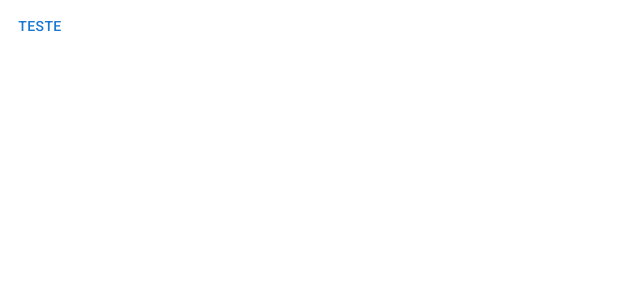
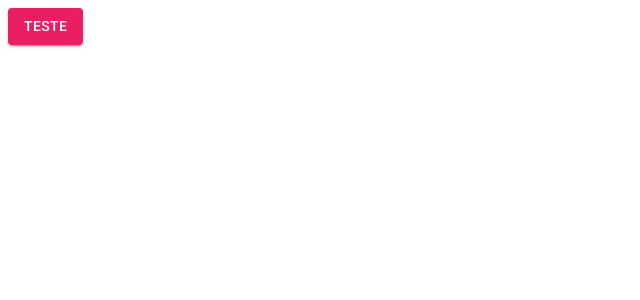
Before and after one commit to PedrinhoNovaes/Projetinho, a React (Create React App) app: page /pagina-inicial in a window 1280 px wide. Shown: the top 300 px of the page, without its empty margins (0-640 px from the left). Built offline with nearby package versions, Linux system fonts and the light colour scheme.

Commit message:
Adicionado tema claro e provider de tema.

```diff
--- a/src/App.tsx
+++ b/src/App.tsx
@@ -1,10 +1,14 @@
+import { ThemeProvider } from "@mui/material";
 import { BrowserRouter } from "react-router-dom";
 import { AppRoutes } from "./routes";
+import { LightTheme } from "./shared/themes";
 
 export const App = () =>{
   return (
-    < BrowserRouter>
-      <AppRoutes />
-    </BrowserRouter>
+    <ThemeProvider theme={LightTheme}>
+     < BrowserRouter>
+       <AppRoutes />
+     </BrowserRouter>
+    </ThemeProvider>
   );
 }
--- a/src/routes/index.tsx
+++ b/src/routes/index.tsx
@@ -5,7 +5,7 @@
 
     return(
         <Routes>
-            <Route path="/pagina-inicial" element={<Button>Teste</Button>}/>
+            <Route path="/pagina-inicial" element={<Button variant='contained' color='primary'>Teste</Button>}/>
 
             <Route path="*" element={<Navigate to="/pagina-inicial" />} />
 
--- /dev/null
+++ b/src/shared/themes/Light.ts
@@ -0,0 +1,24 @@
+import { createTheme } from "@mui/material";
+import { cyan, grey, pink} from "@mui/material/colors";
+
+export const LightTheme = createTheme({
+    palette: {
+        primary: {
+            main:  pink[500],
+            dark:  pink[700],
+            light: pink[300],
+            contrastText: '#ffffff',
+        },
+        secondary: {
+            main:  cyan[500],
+            dark:  cyan[700],
+            light: cyan[300],
+            contrastText: '#ffffff',
+        },
+        background: {
+            default: grey[300],
+            paper:  '#ffffff',
+        },
+
+    }
+})
--- a/src/shared/themes/index.ts
+++ b/src/shared/themes/index.ts
@@ -1 +1 @@
-export { };
+export * from './Light';
```
